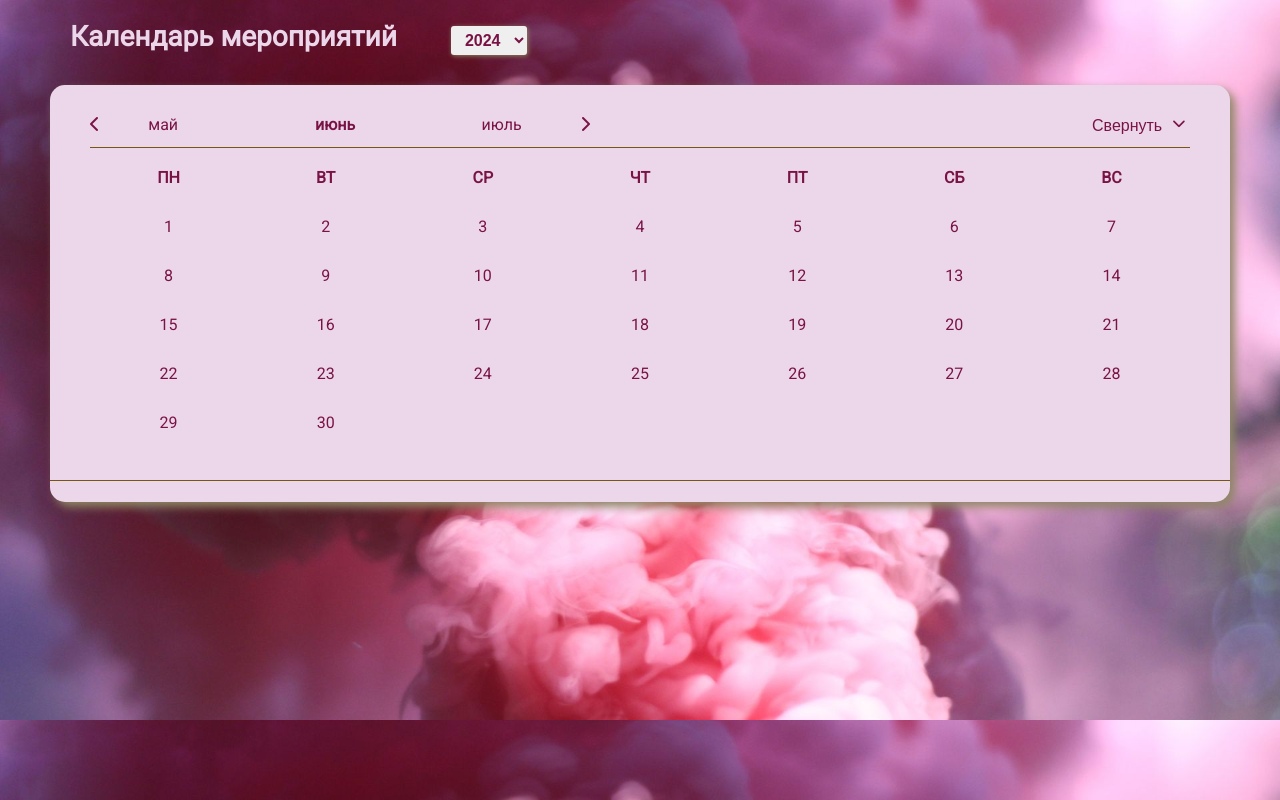
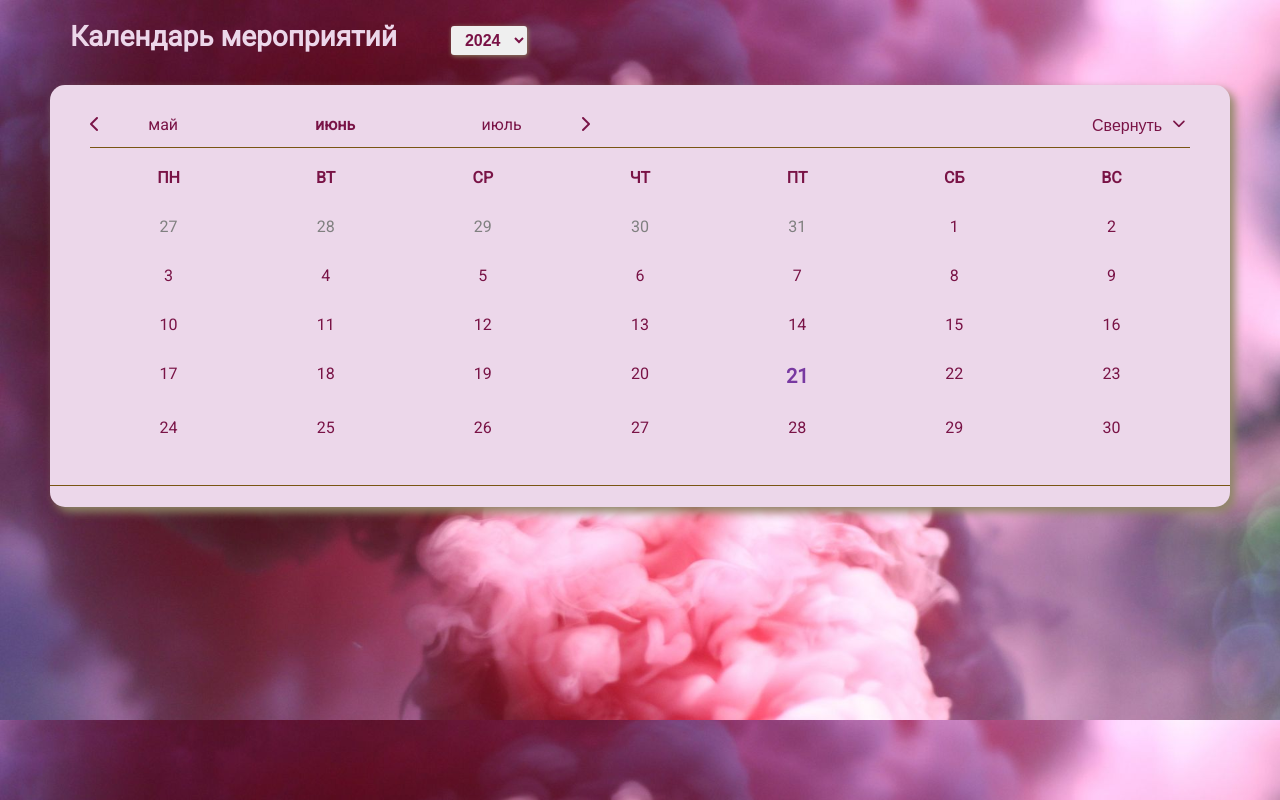
Before and after one commit to alinagladkova/Calendar, a website: page index.html in a window 1280 px wide. Both pictures are taken after a click on the button 95 px from the left and 124 px from the top of the page. Drawn offline with nearby package versions, Linux system fonts and the light colour scheme; a web font is replaced by a local one.

Commit message:
the last days of previous month are shown

```diff
--- a/main.js
+++ b/main.js
@@ -147,9 +147,10 @@ class Calendar extends BasicComponent {
 
 /*
 Задачи:
-- при нажатии на стрелку Prev меняется не только название месяца, но и отображение дней месяца в самом календаре
 - выделять текущий день
-- отображать дни предыдущего и следующего месяцев
+- отображать дни следующего месяца
+- когда листаем влево сбивается показ слайдов(первый не показывается)
+- переключение года в хэдере
 */
 
 class CalendarHeader extends BasicComponent {
@@ -184,18 +185,18 @@ class CalendarHeader extends BasicComponent {
           },
         })
       );
-      this._days.renderUpdateNext();
+      this._days.render();
     });
     this._subElements.leftBtn.addEventListener("click", (e) => {
       e.target.dispatchEvent(
         new CustomEvent("switchToPrevMonth", {
           bubbles: true,
           detail: {
-            monthNumber: ++this._dateData.currentMonth - 1,
+            monthNumber: --this._dateData.currentMonth + 1,
           },
         })
       );
-      this._days.renderUpdatePrev();
+      this._days.render();
     });
   }
 
@@ -330,72 +331,41 @@ class Days extends BasicComponent {
 
   _init() {
     super._init();
+    this._getPrevMonthLastDays();
     this._getCurrentMonthDays();
-    // this._getPrevMonthDays();
-    // this._setStateActiveMonth();
+    this._getNextMonthFirstDays();
     console.log(this._dateData);
-    // this._getPrevMonth;
-    this._render();
+    this.render();
   }
 
-  // _getDay() {
-  //   if (this._today == 0) {
-  //     this._today = 7;
-  //   }
-  //   return this._today - 1;
-  // }
-
-  //активный месяц = текущий месяц +/-1 при каждом клике и должен соответствовать i в массиве месяцев
-  //сюда активный должен приходить из слайдера
-  // _setStateActiveMonth() {
-  //   // this._dateData.currentMonth;
-  //   this._months.find((month, i) => {
-  //     //this._state.activeMonth
-  //     if (this._state.activeMonth === i) {
-  //       console.log(month);
-  //       return month;
-  //     }
-  //   });
-  // }
-
-  // _getPrevMonth() {
-  //   this._dateData.currentMonth + 1;
-  //   this._render();
-  // }
-
-  // _getFirstDateOfMonth() {
-  //   return new Date(this._dateData.currentYear, this._dateData.currentMonth, 1).getDate(); //firstDay
-  // }
+  _getFirstDayOfMonth() {
+    return new Date(this._dateData.currentYear, this._dateData.currentMonth, 0).getDay(); //firstDay
+  }
 
   _getLastDateOfMonth() {
-    return new Date(this._dateData.currentYear, this._dateData.currentMonth + 1, 0).getDate(); //lastDay
+    return new Date(this._dateData.currentYear, this._dateData.currentMonth + 1, 0).getDate(); //lastDate
   }
 
-  // _getLastDateOfPrevMonth() {
-  //   return new Date(this._dateData.currentYear, this._dateData.currentMonth, 0).getDate(); //lastDayofPrevMonth
-  // }
+  _getLastDayOfMonth() {
+    return new Date(this._dateData.currentYear, this._dateData.currentMonth, this._getLastDateOfMonth()).getDay(); //lastDay !!
+  }
 
-  // _getPrevMonthDays() {
-  //   for (let i = this._getFirstDateOfMonth(); i > 0; i--) {
-  //     let prev = this._getLastDateOfPrevMonth() - i + 1;
-  //     console.log(prev);
-  //     this._prevMonthDays.push(prev);
-  //     // this._days += this._getLastDateOfPrevMonth() - i + 1;
-  //   }
-  // }
+  _getFirstDateOfNextMonth() {
+    return new Date(this._dateData.currentYear, this._dateData.currentMonth + 1, 0).getDate(); //lastDateofPrevMonth
+  }
 
-  // _getPrevMonthDays() {
-  //   for (let i = this._getFirstDateOfMonth(); i > 0; i--) {
-  //     this._prevMonthDays.push(i);
-  //     // let prev = this._getLastDateOfPrevMonth() - i + 1;
-  //     // console.log(prev);
-  //     // this._prevMonthDays.push(prev);
-  //     // console.log(this._prevMonthDays);
-  //   }
-  // }
+  _getPrevMonthLastDays() {
+    for (let i = this._getFirstDayOfMonth(); i > 0; i--) {
+      this._prevMonthDays.push(this._getLastDateOfPrevMonth() - i + 1);
+    }
+  }
 
-  //заполняем текущий месяц
-  //должен вызываться в ините и при нажатии стрелочки следующего месяца, убрать из рендера
+  _getNextMonthFirstDays() {
+    for (let i = this._getLastDayOfMonth(); i < 7; i++) {
+      this._nextMonthDays.push(i - this._getLastDayOfMonth() + 1);
+    }
+  } //начинаем отсюда
+
   _getCurrentMonthDays() {
     for (let i = 1; i <= this._getLastDateOfMonth(); i++) {
       this._currMonthDays.push(i);
@@ -404,69 +374,76 @@ class Days extends BasicComponent {
 
   getNextMonthDays(nextMonth) {
     let lastDateNextMonth = new Date(this._dateData.currentYear, nextMonth, 0).getDate();
+    let firstDayOfNextMonth = new Date(this._dateData.currentYear, nextMonth - 1, 0).getDay();
+    let lastDatesOfMonthBeforeNextMonth = new Date(this._dateData.currentYear, nextMonth, 0).getDate();
+    let lastDayOfNextMonth = new Date(this._dateData.currentYear, nextMonth - 1, 0).getDay();
 
     for (let i = 1; i <= lastDateNextMonth; i++) {
-      this._nextMonthDays.push(i);
+      this._currMonthDays.push(i);
+    }
+
+    for (let i = firstDayOfNextMonth; i > 0; i--) {
+      this._prevMonthDays.push(lastDatesOfMonthBeforeNextMonth - i + 1);
+    }
+    //проверить
+    for (let i = lastDayOfNextMonth; i > 0; i--) {
+      this._nextMonthDays.push(i - lastDayOfNextMonth + 1);
     }
   }
 
   getPrevMonthDays(prevMonth) {
     let lastDatePrevMonth = new Date(this._dateData.currentYear, prevMonth, 0).getDate();
+    let firstDayOfPrevMonth = new Date(this._dateData.currentYear, prevMonth - 1, 0).getDay();
+    let lastDatesOfMonthBeforePrevMonth = new Date(this._dateData.currentYear, prevMonth - 1, 0).getDate();
+    let lastDayOfPrevMonth = new Date(this._dateData.currentYear, prevMonth - 1, 0).getDay();
 
     for (let i = 1; i <= lastDatePrevMonth; i++) {
-      this._prevMonthDays.push(i);
-      console.log(this._prevMonthDays);
+      this._currMonthDays.push(i);
+    }
+
+    for (let i = firstDayOfPrevMonth; i > 0; i--) {
+      this._prevMonthDays.push(lastDatesOfMonthBeforePrevMonth - i + 1);
+    }
+    //проверить
+
+    for (let i = lastDayOfNextMonth; i > 0; i--) {
+      this._nextMonthDays.push(i - lastDayOfNextMonth + 1);
     }
   }
 
-  // _getCurrentDay() {
-  //   if (this._today) {
-  //     this._days += this._today;
-  //   }
-  // }
-
   _generateCurrentDays() {
+    console.log(new Date());
     return this._currMonthDays.map((day) => {
-      return new this._Day(day, { curr: true, prev: false, next: false }).element;
-      // if (this._dateData.today === day) {
-      //   return new this._Day(day, { curr: true, prev: false, next: false }).element;
-      // }
-      // return new this._Day(day, { curr: false, prev: false, next: false }).element;
+      this._currMonthDays = [];
+      //как-то доделать условие
+      if (this._dateData.currentMonth && this._dateData.today === day) {
+        console.log(this._dateData.currentMonth && this._dateData.today === day);
+        return new this._Day(day, { curr: true, off: false }).element;
+      } else {
+        return new this._Day(day, { curr: false, off: false }).element;
+      }
     });
   }
 
-  _generateNextDays() {
-    return this._nextMonthDays.map((day) => {
-      this._nextMonthDays = [];
-      return new this._Day(day, { curr: true, prev: false, next: false }).element;
-    });
-  }
-  //неправильно отображает
-  _generatePrevDays() {
-    console.log(this._prevMonthDays);
+  _generatePrevMonthLastDays() {
     return this._prevMonthDays.map((day) => {
       this._prevMonthDays = [];
-      return new this._Day(day, { curr: true, prev: false, next: false }).element;
+      return new this._Day(day, { curr: false, off: true }).element;
     });
   }
 
-  _render() {
-    this._element.innerHTML = "";
-    // this._element.append(...this._generatePrevDays());
-    // console.log(this._generatePrevDays());
-    // this._element.innerHTML = "";
-    this._element.append(...this._generateCurrentDays());
+  _generateNextMonthFirstDays() {
+    return this._nextMonthDays.map((day) => {
+      this._nextMonthDays = [];
+      return new this._Day(day, { curr: false, off: true }).element;
+    });
   }
 
-  renderUpdateNext() {
+  render() {
     this._element.innerHTML = "";
-    this._element.append(...this._generateNextDays());
-  }
-
-  //работает неверно!
-  renderUpdatePrev() {
-    this._element.innerHTML = "";
-    this._element.append(...this._generatePrevDays());
+    this._element.append(...this._generatePrevMonthLastDays());
+    this._element.append(...this._generateCurrentDays());
+    this._element.append(...this._generateNextMonthFirstDays());
   }
 
   _getTemplate() {
@@ -475,13 +452,11 @@ class Days extends BasicComponent {
 }
 
 class Day extends BasicComponent {
-  constructor(day, { curr, prev, next }) {
+  constructor(day, { curr, off }) {
     super();
     this._day = day;
     this._curr = curr;
-    this._prev = prev;
-    this._next = next;
-
+    this._off = off;
     this._init();
   }
 
@@ -492,8 +467,8 @@ class Day extends BasicComponent {
   //передать состояние today, prev и next, закинуть их в условия
 
   _render() {
-    this._currDay ? this._element.classList.add("day--today") : "";
-    this._prev ? this._element.classList.add("day--prev") : "";
+    this._curr ? this._element.classList.add("day--today") : "";
+    this._off ? this._element.classList.add("day--off") : "";
     // this._element.classList.add("day--prev");
     // this._element.classList.add("day--next");
   }
--- a/style.css
+++ b/style.css
@@ -180,7 +180,7 @@ img {
   background: rgb(179, 121, 174);
 }
 
-.day--prev {
+.day--off {
   color: grey;
 }
 
```
